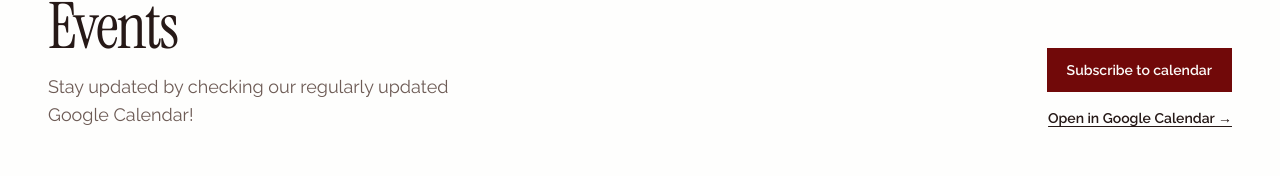
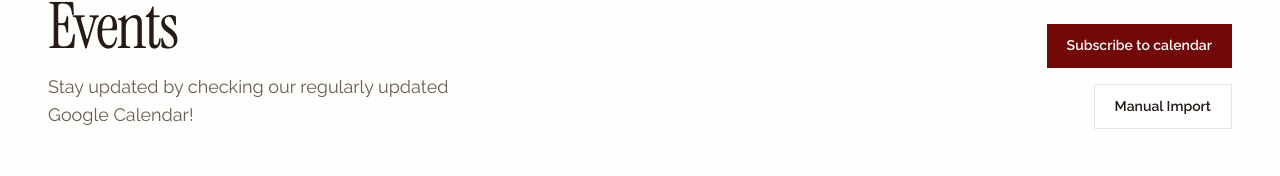
Before and after one commit to uvachinesestudentassociation/csa-website, a Next.js app: page /events in a window 1280 px wide. Shown: the part 216-392 px from the top of the page. Built offline with nearby package versions, Linux system fonts and the light colour scheme; grey boxes are pictures that could not be loaded.

Commit message:
add manual import option for calendar and removed repetitive calendar signup link

```diff
--- /dev/null
+++ b/app/events/calendar-feed.tsx
@@ -0,0 +1,93 @@
+"use client"
+
+import { useId, useRef } from "react"
+
+type CalendarFeedProps = {
+  url: string
+  buttonLabel: string
+  title: string
+  instructions: string
+  viewLabel: string
+  closeLabel: string
+}
+
+export function CalendarFeed({
+  url,
+  buttonLabel,
+  title,
+  instructions,
+  viewLabel,
+  closeLabel,
+}: CalendarFeedProps) {
+  const dialogRef = useRef<HTMLDialogElement>(null)
+  const inputRef = useRef<HTMLInputElement>(null)
+  const titleId = useId()
+
+  function open() {
+    dialogRef.current?.showModal()
+    // Select after paint so the value is ready to copy
+    requestAnimationFrame(() => inputRef.current?.select())
+  }
+
+  function close() {
+    dialogRef.current?.close()
+  }
+
+  return (
+    <>
+      <button
+        type="button"
+        className="events-page__feed-trigger"
+        onClick={open}
+      >
+        {buttonLabel}
+      </button>
+
+      <dialog
+        ref={dialogRef}
+        className="events-page__feed-dialog"
+        aria-labelledby={titleId}
+        onClick={(e) => {
+          if (e.target === dialogRef.current) close()
+        }}
+      >
+        <div className="events-page__feed-panel">
+          <header className="events-page__feed-header">
+            <h2 id={titleId} className="events-page__feed-title">
+              {title}
+            </h2>
+            <button
+              type="button"
+              className="events-page__feed-close"
+              onClick={close}
+              aria-label={closeLabel}
+            >
+              ×
+            </button>
+          </header>
+
+          <p className="events-page__feed-instructions">{instructions}</p>
+
+          <input
+            ref={inputRef}
+            className="events-page__feed-input"
+            type="text"
+            readOnly
+            value={url}
+            onFocus={(e) => e.currentTarget.select()}
+            aria-label={title}
+          />
+
+          <a
+            className="events-page__feed-view"
+            href={url}
+            target="_blank"
+            rel="noopener noreferrer"
+          >
+            {viewLabel}
+          </a>
+        </div>
+      </dialog>
+    </>
+  )
+}
--- a/app/events/page.tsx
+++ b/app/events/page.tsx
@@ -1,5 +1,6 @@
 import type { Metadata } from "next"
 import { eventsContent } from "@/content/events"
+import { CalendarFeed } from "./calendar-feed"
 
 export const metadata: Metadata = {
   title: eventsContent.meta.title,
@@ -7,7 +8,7 @@ export const metadata: Metadata = {
 }
 
 export default function EventsPage() {
-  const { header, actions, calendar } = eventsContent
+  const { header, actions, calendar, calendarFeed } = eventsContent
 
   return (
     <div className="events-page">
@@ -25,14 +26,14 @@ export default function EventsPage() {
           >
             {actions.subscribe}
           </a>
-          <a
-            className="events-page__open"
-            href={calendar.subscribeUrl}
-            target="_blank"
-            rel="noopener noreferrer"
-          >
-            {actions.openCalendar}
-          </a>
+          <CalendarFeed
+            url={calendar.icsUrl}
+            buttonLabel={calendarFeed.button}
+            title={calendarFeed.title}
+            instructions={calendarFeed.instructions}
+            viewLabel={calendarFeed.viewLink}
+            closeLabel={calendarFeed.close}
+          />
         </div>
       </header>
 
--- a/app/globals.css
+++ b/app/globals.css
@@ -966,17 +966,121 @@
     outline-offset: 3px;
   }
 
-  .events-page__open {
+  .events-page__feed-trigger {
+    appearance: none;
+    display: inline-flex;
+    align-items: center;
+    white-space: nowrap;
+    min-height: 2.75rem;
+    padding: 0.7rem 1.25rem;
+    border: var(--rule-hair) solid hsl(var(--border));
+    background: hsl(var(--card));
     color: hsl(var(--foreground));
+    font: inherit;
     font-weight: 600;
     font-size: var(--text-sm);
+    cursor: pointer;
+  }
+
+  .events-page__feed-trigger:hover {
+    border-color: hsl(var(--foreground));
+  }
+
+  .events-page__feed-trigger:focus-visible {
+    outline: 2px solid hsl(var(--ring));
+    outline-offset: 3px;
+  }
+
+  .events-page__feed-dialog {
+    margin: auto;
+    padding: 0;
+    border: var(--rule-hair) solid hsl(var(--border));
+    background: hsl(var(--card));
+    color: hsl(var(--foreground));
+    max-width: min(28rem, calc(100vw - 2rem));
+    width: 100%;
+  }
+
+  .events-page__feed-dialog::backdrop {
+    background: hsl(var(--foreground) / 0.35);
+  }
+
+  .events-page__feed-panel {
+    display: grid;
+    gap: var(--space-md);
+    padding: var(--space-md) var(--space-lg) var(--space-lg);
+  }
+
+  .events-page__feed-header {
+    display: flex;
+    align-items: center;
+    justify-content: space-between;
+    gap: var(--space-sm);
+    padding-bottom: var(--space-sm);
+    border-bottom: var(--rule-hair) solid hsl(var(--border));
+  }
+
+  .events-page__feed-title {
+    margin: 0;
+    font-family: var(--font-display);
+    font-size: var(--text-lg);
+    font-weight: 400;
+    line-height: 1.2;
+  }
+
+  .events-page__feed-close {
+    appearance: none;
+    background: none;
+    border: 0;
+    padding: 0.15rem 0.4rem;
+    cursor: pointer;
+    font-size: 1.5rem;
+    line-height: 1;
+    color: hsl(var(--muted-foreground));
+  }
+
+  .events-page__feed-close:hover {
+    color: hsl(var(--foreground));
+  }
+
+  .events-page__feed-close:focus-visible {
+    outline: 2px solid hsl(var(--ring));
+    outline-offset: 2px;
+  }
+
+  .events-page__feed-instructions {
+    margin: 0;
+    font-size: var(--text-sm);
+    line-height: 1.5;
+    color: hsl(var(--muted-foreground));
+  }
+
+  .events-page__feed-input {
+    width: 100%;
+    min-height: 2.5rem;
+    padding: 0.5rem 0.75rem;
+    border: var(--rule-hair) solid hsl(var(--border));
+    background: hsl(var(--background));
+    color: hsl(var(--foreground));
+    font-size: var(--text-sm);
+    font-family: inherit;
+  }
+
+  .events-page__feed-input:focus {
+    outline: 2px solid hsl(var(--ring));
+    outline-offset: 2px;
+  }
+
+  .events-page__feed-view {
+    font-size: var(--text-sm);
+    font-weight: 600;
+    color: hsl(var(--primary));
     text-decoration: underline;
     text-underline-offset: 0.2em;
-    white-space: nowrap;
-  }
-
-  .events-page__open:hover {
-    color: hsl(var(--primary));
+  }
+
+  .events-page__feed-view:hover {
+    filter: brightness(1.08);
   }
 
   .events-page__calendar {
--- a/content/events.ts
+++ b/content/events.ts
@@ -16,7 +16,15 @@ export const eventsContent = {
 
   actions: {
     subscribe: "Subscribe to calendar",
-    openCalendar: "Open in Google Calendar →",
+  },
+
+  calendarFeed: {
+    button: "Manual Import",
+    title: "Manual Import",
+    instructions:
+      "Copy the link below and paste it into any calendar app that takes iCal feeds (Google Calendar, iCal, Outlook, etc.)",
+    viewLink: "Click to view Calendar Feed",
+    close: "Close",
   },
 
   calendar: {
@@ -26,5 +34,7 @@ export const eventsContent = {
       "https://calendar.google.com/calendar/embed?src=c_o0ntjuei84bjmlpfqbcsr62u3c%40group.calendar.google.com&ctz=America%2FNew_York&mode=MONTH",
     subscribeUrl:
       "https://calendar.google.com/calendar/u/0?cid=c_o0ntjuei84bjmlpfqbcsr62u3c@group.calendar.google.com",
+    icsUrl:
+      "https://calendar.google.com/calendar/ical/c_o0ntjuei84bjmlpfqbcsr62u3c%40group.calendar.google.com/public/basic.ics",
   },
-} as const
+} as const;
```
